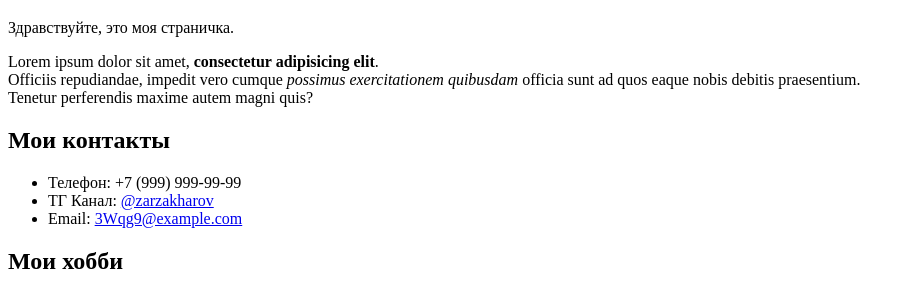
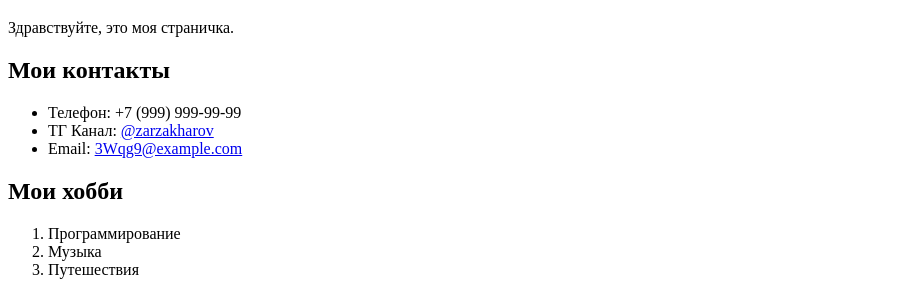
Before and after one commit to Severenit/lesson-1, a plain HTML site: page index.html in a window 1280 px wide. Shown: the part 61-342 px from the top of the page, without its empty margins (0-915 px from the left). Drawn offline with Linux system fonts and the light colour scheme.

Commit message:
РњРѕСЏ РІС‚РѕСЂР°СЏ СЂР°Р±РѕС‚Р°

```diff
--- a/index.html
+++ b/index.html
@@ -8,15 +8,6 @@
   <body>
     <h1>Моя страничка</h1>
     <p>Здравствуйте, это моя страничка.</p>
-    <!-- Вот здесь я хотел показать пример синтаксиса HTML. -->
-    <p>
-      <span>Lorem ipsum dolor sit amet,</span>
-      <strong>consectetur adipisicing elit</strong>.<br />
-      Officiis repudiandae, impedit vero cumque
-      <em>possimus exercitationem quibusdam</em> officia sunt ad quos eaque
-      nobis debitis praesentium.<br />
-      Tenetur perferendis maxime autem magni quis?
-    </p>
 
     <h2>Мои контакты</h2>
     <ul>
```
